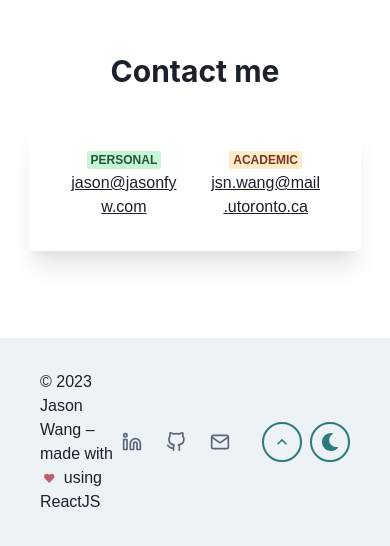
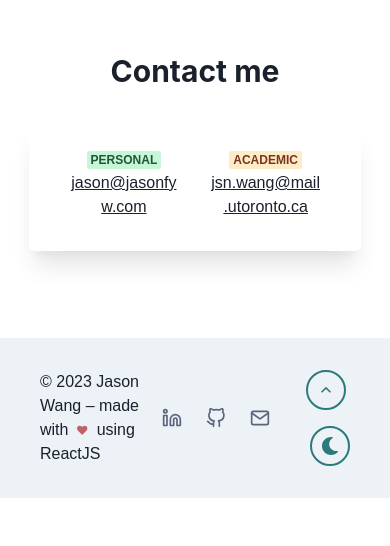
Before and after one commit to jasonfyw/jasonfyw.github.io, a React (Create React App) app: page / in a window 390 px wide. Shown: the part 7141-7687 px from the top of the page. After the commit the page ends 7639 px from the top, so only its background shows below. Built offline with nearby package versions, Linux system fonts and the light colour scheme; a web font is replaced by a local one.

Commit message:
fix: mobile responsiveness

```diff
--- a/src/components/Footer/Footer.tsx
+++ b/src/components/Footer/Footer.tsx
@@ -6,7 +6,8 @@ import {
     useColorModeValue,
     Flex,
     Spacer,
-    IconButton
+    IconButton,
+    Stack
 } from '@chakra-ui/react';
 import { FaHeart } from 'react-icons/fa';
 import Socials from '../global/Socials';
@@ -24,6 +25,7 @@ const Footer: FC = () => {
                 </Text>
                 <Spacer/>
                 <Socials color={useColorModeValue('#5a657c', '#9199a9')} size='1.25rem' />
+                <Stack direction={['column', 'row']} spacing={4} align={'center'} ml={8}>
                     <IconButton
                         colorScheme='teal'
                         variant='outline'
@@ -34,7 +36,6 @@ const Footer: FC = () => {
                         aria-label='Scroll to top'
                         borderRadius={'full'}
                         border={'2px'}
-                    ml={8}
                     >
                     </IconButton>
                     <ColorModeSwitcher
@@ -45,6 +46,7 @@ const Footer: FC = () => {
                         border={'2px'}
                         variant='outline'
                     />
+                </Stack>
             </Flex>
         </Box>
     );
```
Lines whose indentation alone changed are shown as unchanged.
